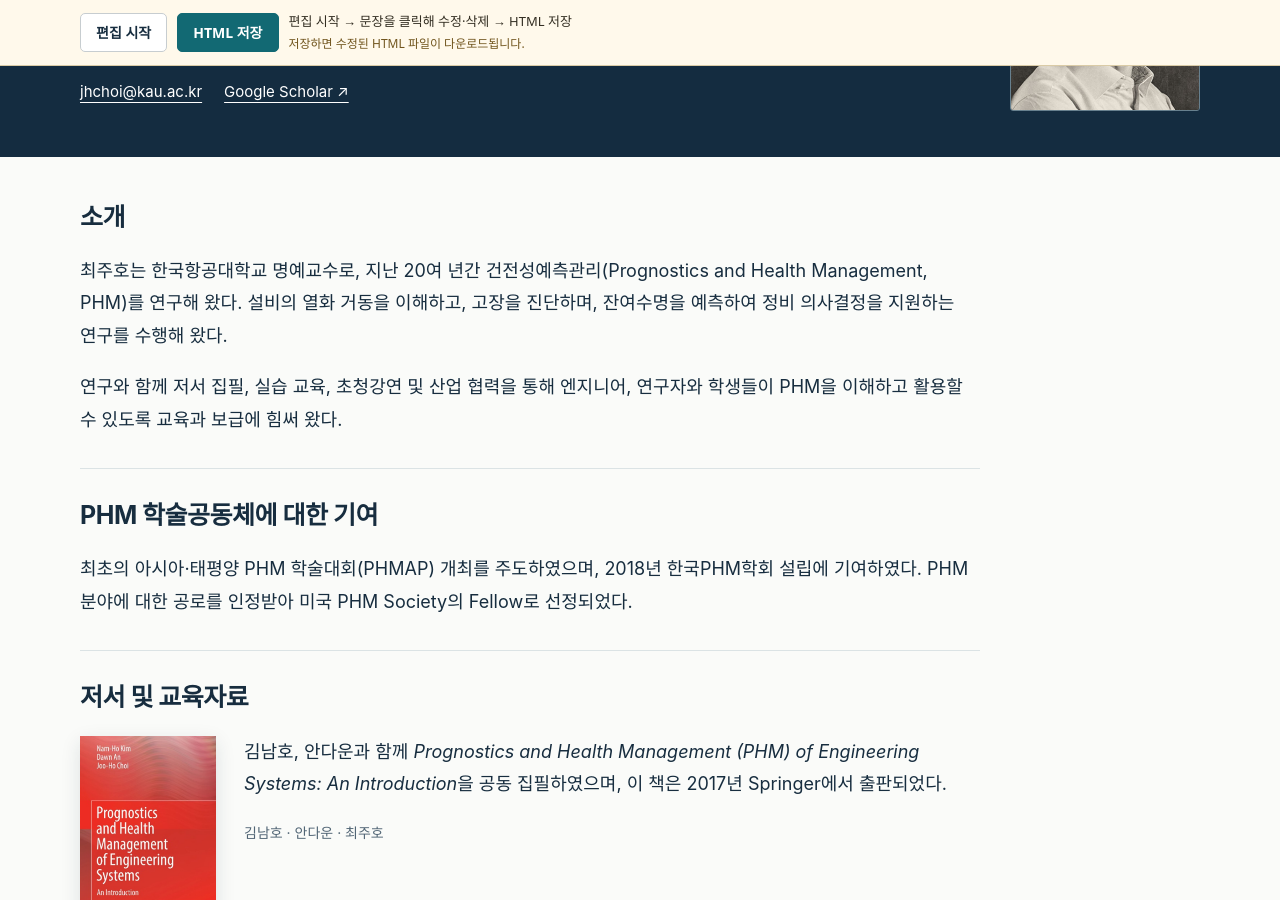
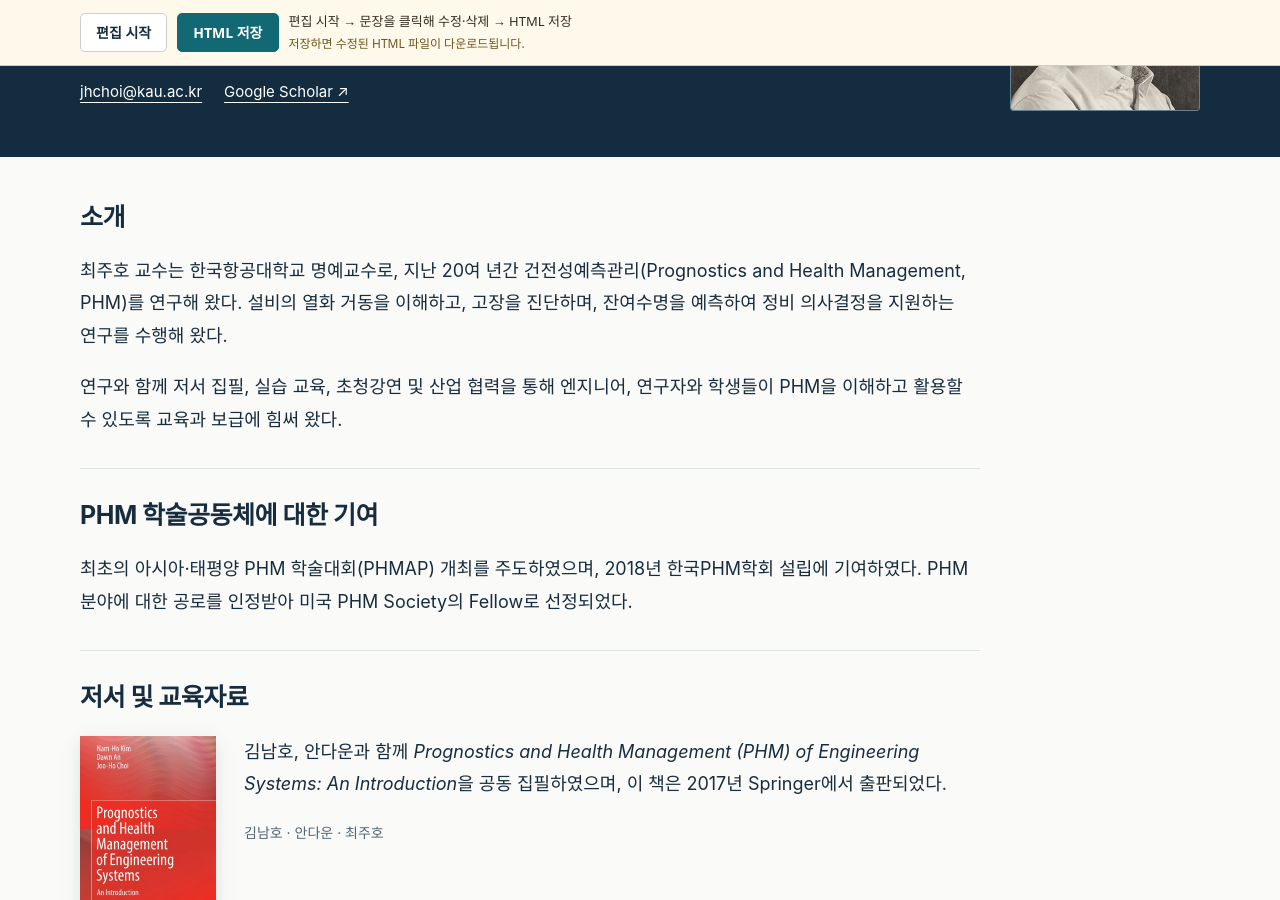
Before and after one commit to phm-in-practice/phm-in-practice.github.io, a Jekyll site: the page people/joo-ho-choi-ko.html, which Jekyll copies as it is, in a window 1280 px wide and 900 px high, scrolled down 332 px. Built offline with Jekyll 4.4.1, drawn with Linux system fonts in a browser that asks for light colours.

Commit message:
Update joo-ho-choi-ko.html

```diff
--- a/people/joo-ho-choi-ko.html
+++ b/people/joo-ho-choi-ko.html
@@ -95,7 +95,7 @@ html[data-editor-active] [data-editable]{outline:1px dashed #64a7ac;outline-offs
 <header class="top"><div class="wrap top-inner"><a class="brand" href="https://phm-in-practice.github.io/">PHM <span>in Practice</span></a><div class="nav-area"><nav class="nav" aria-label="Main navigation"><a href="https://phm-in-practice.github.io/">홈</a><a href="https://phm-in-practice.github.io/examples/">PHM Examples</a><a href="https://phm-in-practice.github.io/about/" aria-current="page">About Us</a></nav><nav class="languages" aria-label="Language"><a href="joo-ho-choi-ko.html" lang="ko" aria-current="true">한국어</a><a href="joo-ho-choi-en.html" lang="en">English</a></nav></div></div></header>
 <main id="main" tabindex="-1"><div class="hero"><div class="wrap hero-inner"><div><p class="eyebrow">저자 소개</p><h1>최주호</h1><p class="subtitle">명예교수</p><p class="affiliation">한국항공대학교</p><div class="hero-links"><a href="mailto:jhchoi@kau.ac.kr">jhchoi@kau.ac.kr</a><a href="https://scholar.google.co.kr/citations?hl=en&amp;user=A__XDvEAAAAJ" target="_blank" rel="noopener noreferrer">Google Scholar ↗</a></div></div><img class="portrait" src="joo-ho-choi/photo01.jpg" width="700" height="895" alt="최주호 교수 사진"></div></div>
 <div class="wrap layout"><div class="article">
-<section id="profile"><h2>소개</h2><p>최주호는 한국항공대학교 명예교수로, 지난 20여 년간 건전성예측관리(Prognostics and Health Management, PHM)를 연구해 왔다. 설비의 열화 거동을 이해하고, 고장을 진단하며, 잔여수명을 예측하여 정비 의사결정을 지원하는 연구를 수행해 왔다.</p><p>연구와 함께 저서 집필, 실습 교육, 초청강연 및 산업 협력을 통해 엔지니어, 연구자와 학생들이 PHM을 이해하고 활용할 수 있도록 교육과 보급에 힘써 왔다.</p></section>
+<section id="profile"><h2>소개</h2><p>최주호 교수는 한국항공대학교 명예교수로, 지난 20여 년간 건전성예측관리(Prognostics and Health Management, PHM)를 연구해 왔다. 설비의 열화 거동을 이해하고, 고장을 진단하며, 잔여수명을 예측하여 정비 의사결정을 지원하는 연구를 수행해 왔다.</p><p>연구와 함께 저서 집필, 실습 교육, 초청강연 및 산업 협력을 통해 엔지니어, 연구자와 학생들이 PHM을 이해하고 활용할 수 있도록 교육과 보급에 힘써 왔다.</p></section>
 <section id="contributions"><h2>PHM 학술공동체에 대한 기여</h2><p>최초의 아시아·태평양 PHM 학술대회(PHMAP) 개최를 주도하였으며, 2018년 한국PHM학회 설립에 기여하였다. PHM 분야에 대한 공로를 인정받아 미국 PHM Society의 Fellow로 선정되었다.</p></section>
 <section id="books"><h2>저서 및 교육자료</h2><div class="book-layout"><figure><img class="book-cover" src="joo-ho-choi/photo02.jpg" width="981" height="1501" alt="Prognostics and Health Management of Engineering Systems: An Introduction 책 표지"><figcaption>Springer · 2017</figcaption></figure><div><p>김남호, 안다운과 함께 <em>Prognostics and Health Management (PHM) of Engineering Systems: An Introduction</em>을 공동 집필하였으며, 이 책은 2017년 Springer에서 출판되었다.</p><p>김남호 · 안다운 · 최주호</p></div></div>
 <!-- A cover image for PHM in Practice can be added here when available. -->
```
